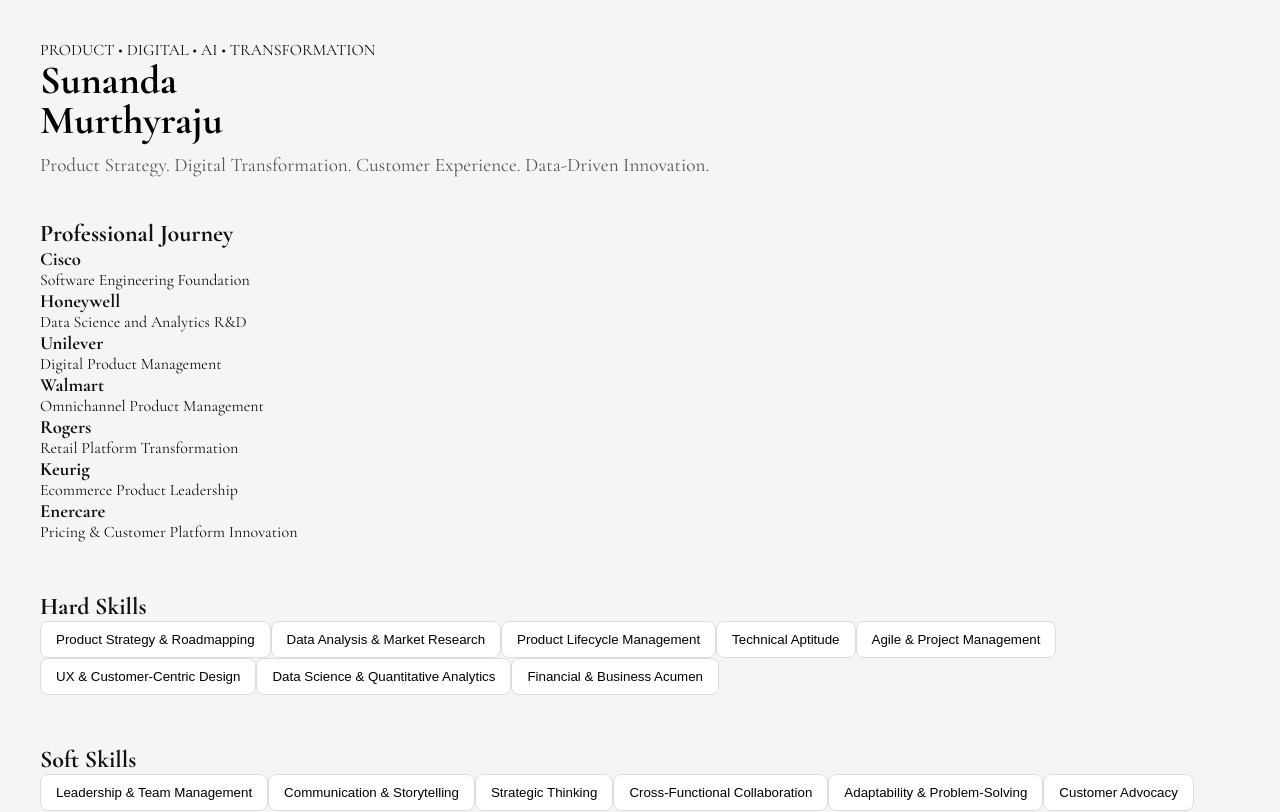
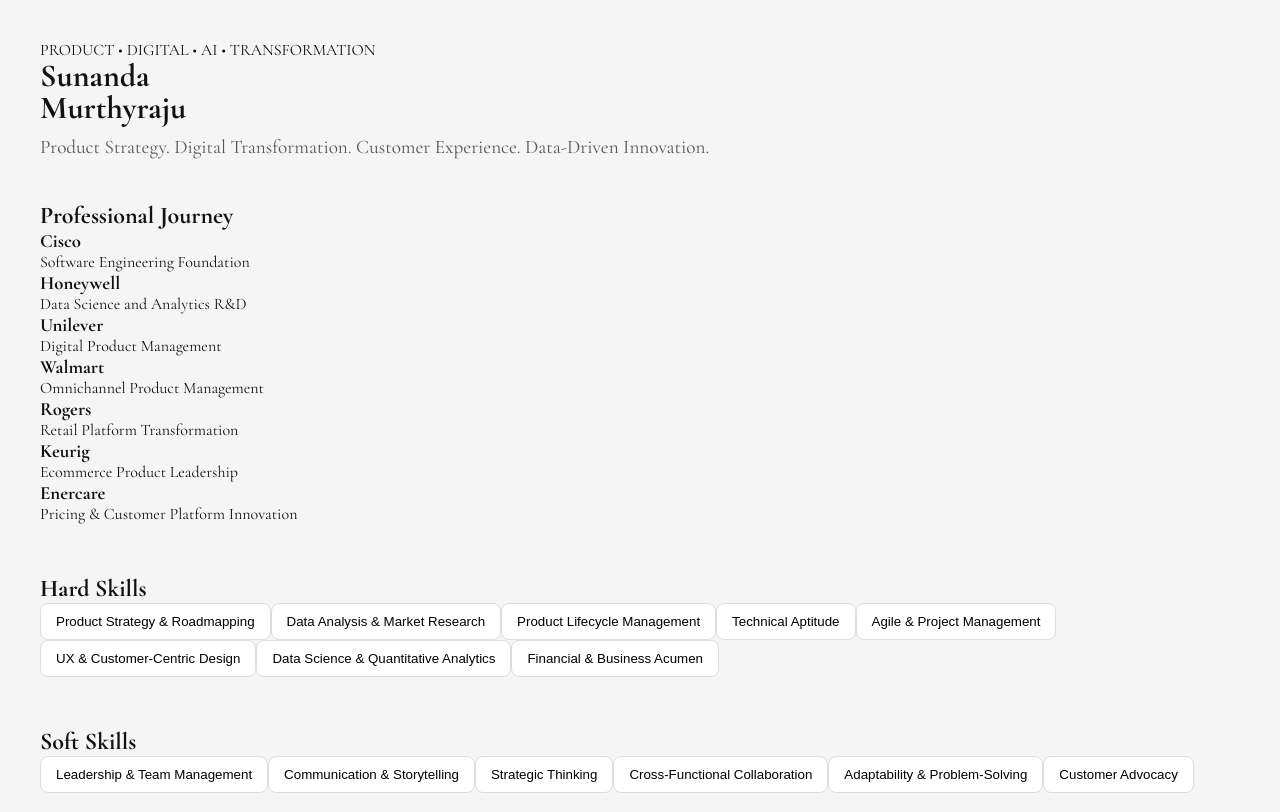
Before and after one commit to sunanda29/Sunanda_portfolio_2, a React (Vite) app: page / in a window 1280 px wide. Shown: the top 812 px of the page. Built offline with nearby package versions, Linux system fonts and the light colour scheme.

Commit message:
Update App.css

```diff
--- a/src/App.css
+++ b/src/App.css
@@ -35,11 +35,11 @@
 .hero h2,
 .hero h3,
 .hero-name {
-  font-size: 2.5rem;
+  font-size: 2rem;
   line-height: 1;
   font-weight: 700;
-  color: #000;
-  margin-bottom: 12px;
+  white-space: nowrap;
+  margin-bottom: 10px;
 }
 
 .hero p {
```
